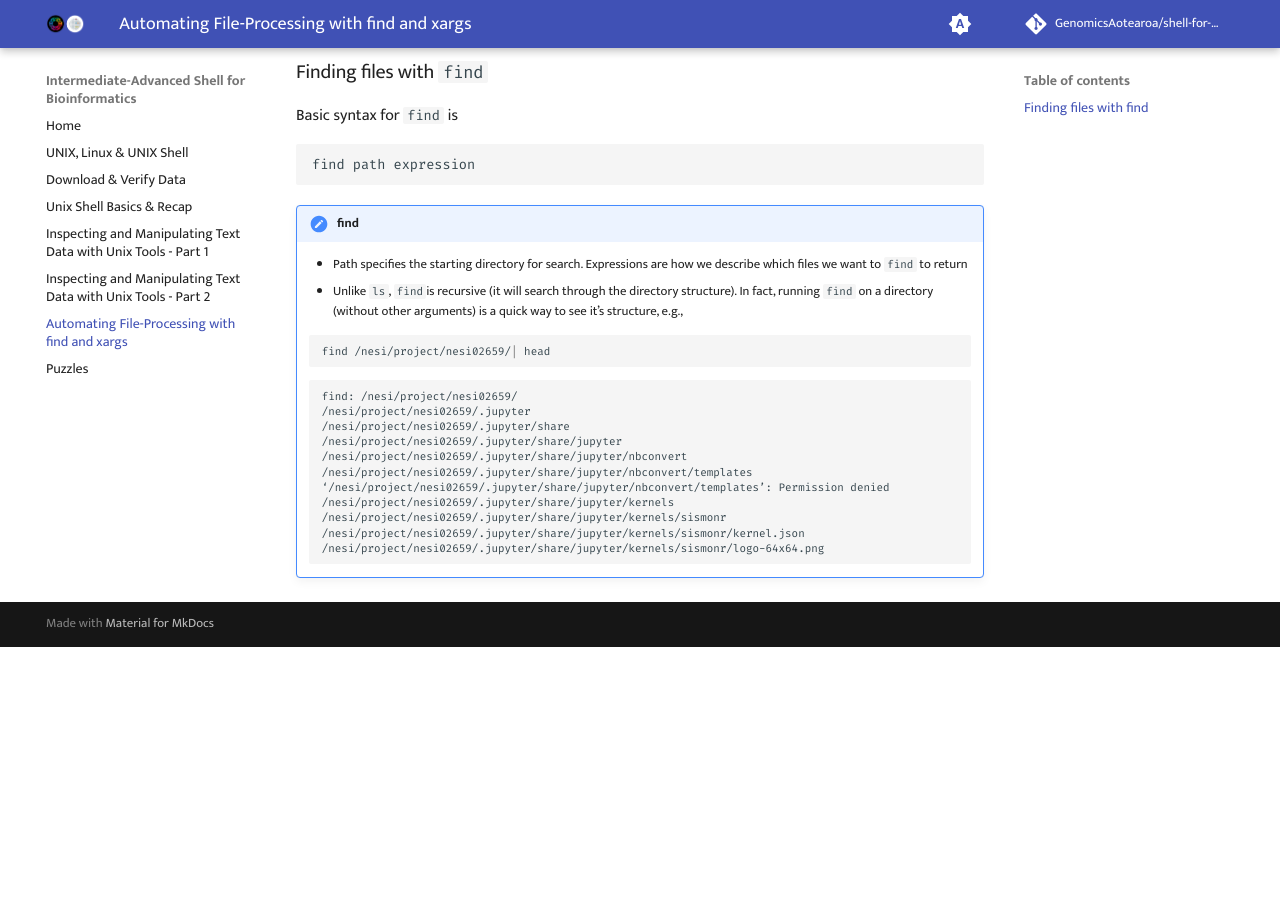
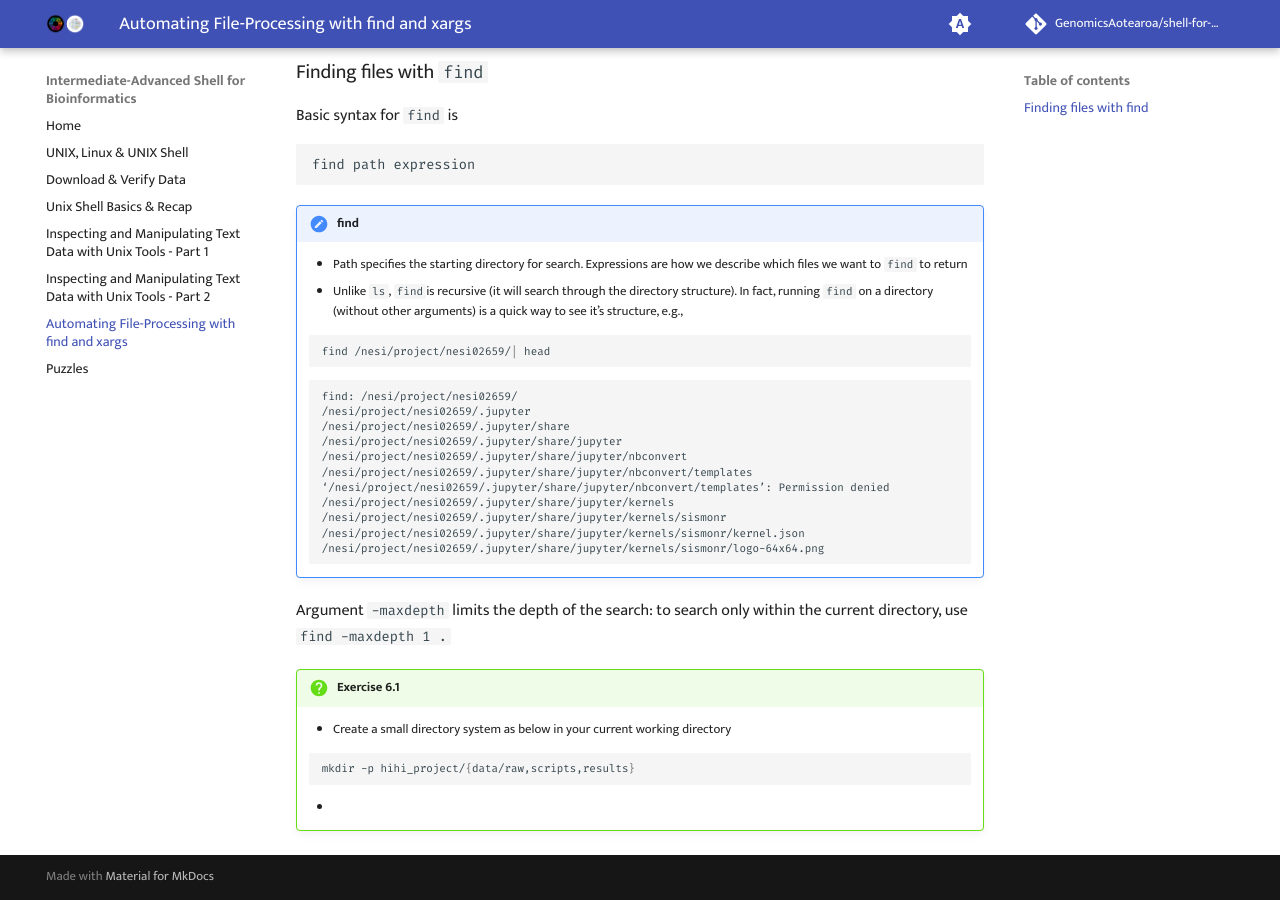
Before and after one commit to GenomicsAotearoa/shell-for-bioinformatics, an MkDocs documentation site: the page built from docs/6_automate_fileprocessing_find_xargs.md, in a window 1280 px wide and 900 px high, scrolled down 889 px. Built offline with MkDocs 1.6.1 and Material for MkDocs 9.7.7, drawn with Linux system fonts in a browser that asks for light colours; comment, search, counter and statistics services are not loaded; before the commit the page ends 1536 px from its top, so only the background shows below that.

Commit message:
hih example

````diff
--- a/docs/6_automate_fileprocessing_find_xargs.md
+++ b/docs/6_automate_fileprocessing_find_xargs.md
@@ -49,3 +49,16 @@ find path expression
     /nesi/project/nesi02659/.jupyter/share/jupyter/kernels/sismonr/kernel.json
     /nesi/project/nesi02659/.jupyter/share/jupyter/kernels/sismonr/logo-64x64.png
     ```
+
+Argument `-maxdepth` limits the depth of the search: to search only within the current directory, use `find -maxdepth 1 .`
+
+!!! question "Exercise 6.1"
+
+    - Create a small directory system as below in your current working directory
+
+    ```bash
+    mkdir -p hihi_project/{data/raw,scripts,results}
+
+    ```
+
+    -
````
